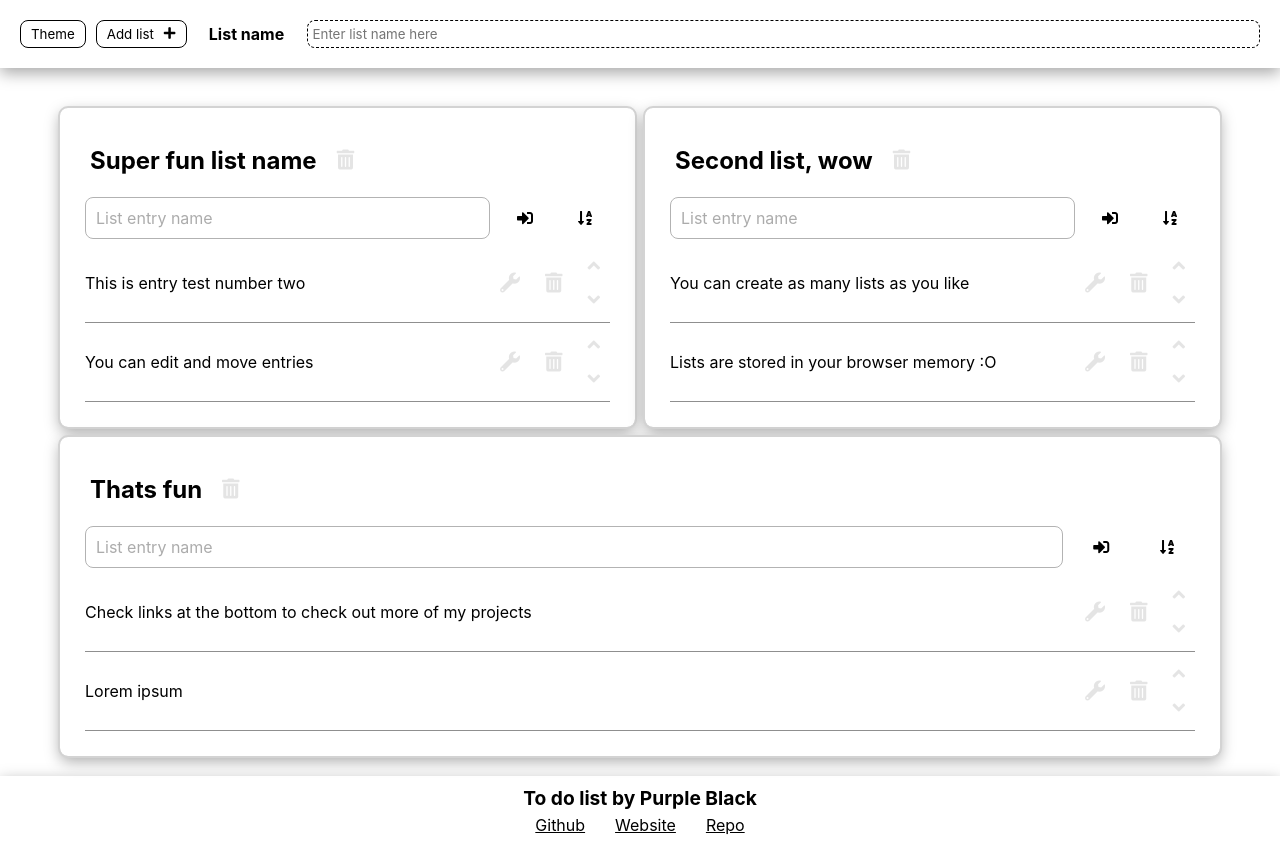
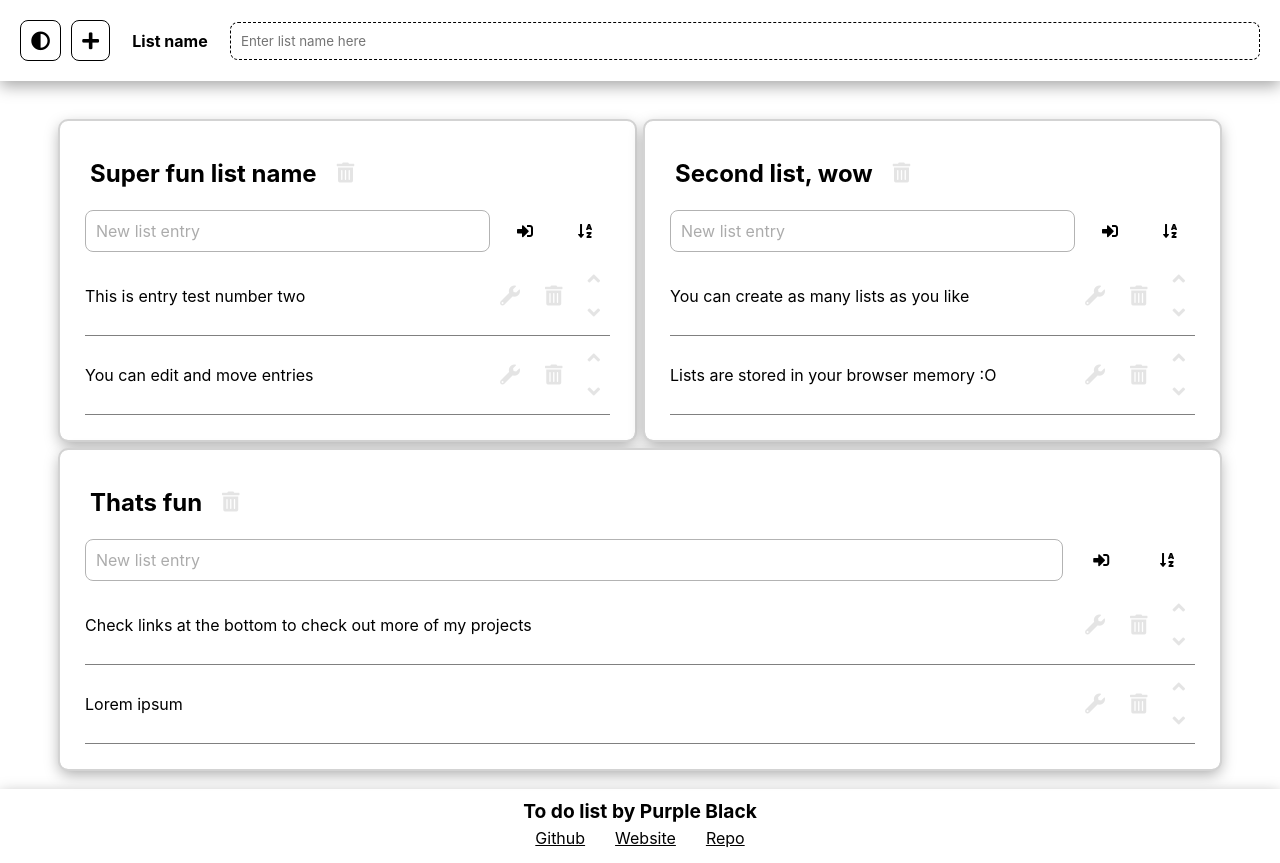
Before and after one commit to goodideagiver/todo-list, a plain HTML site: page index.html in a window 1280 px wide. Drawn offline with Linux system fonts and the light colour scheme.

Commit message:
changed some styles and texts

```diff
--- a/index.html
+++ b/index.html
@@ -75,9 +75,8 @@ Create multiple to do lists and edit them as you like."
 	<body>
 		<main id="app">
 			<nav class="main-app-nav">
-				<button id="switchTheme">Theme</button>
+				<button id="switchTheme"><i class="fas fa-adjust"></i></button>
 				<button id="addList">
-					<p>Add list</p>
 					<i class="fas fa-plus"></i>
 				</button>
 				<div class="input-div">
--- a/src/script/listNode.js
+++ b/src/script/listNode.js
@@ -32,7 +32,7 @@ const createListNodeEntryInput = () => {
 		customClassname: 'sort-list-button',
 		callbackFunc: (e) => sortEntryList(e.target),
 	});
-	const entryInput = createCustomNode('input', { placeholder: 'List entry name' });
+	const entryInput = createCustomNode('input', { placeholder: 'New list entry' });
 	clickElementOnEnterPress(entryInput, addButton);
 	addElementsToContainer(ListNodeEntryInput, [entryInput, addButton, sortList]);
 	return ListNodeEntryInput;
--- a/src/style/app.scss
+++ b/src/style/app.scss
@@ -73,9 +73,10 @@ body {
 		label {
 			text-align: center;
 			font-weight: bold;
+			cursor: pointer;
 		}
 		input {
-			padding: 5px 5px;
+			padding: 10px;
 			flex: 1 1 0;
 			background-color: transparent;
 			border: 1px var(--font-color) dashed;
@@ -89,7 +90,8 @@ body {
 	}
 	button {
 		align-items: center;
-		padding: 5px 10px;
+		padding: 10px;
+		font-size: 1.2rem;
 		display: flex;
 		gap: 10px;
 		background-color: var(--main-bg-color);
@@ -99,7 +101,7 @@ body {
 		text-align: center;
 		cursor: pointer;
 		&:hover {
-			color: blue;
+			color: var(--main-bg-color);
 			background-color: var(--darker-bg-on-hover);
 		}
 		&:active {
@@ -220,10 +222,11 @@ body {
 		display: flex;
 		gap: 5px;
 		input {
+			color: var(--font-color);
 			font-size: 1rem;
 			flex-basis: 100%;
 			padding: 0 10px;
-			outline: rgba(0, 0, 0, 0.5) 1px dashed;
+			outline: var(--outline-and-border) 2px dashed;
 		}
 	}
 	.entry-edit-button {
@@ -236,7 +239,7 @@ body {
 	gap: 10px;
 	justify-content: center;
 	align-items: center;
-	border-bottom: 1px rgba(0, 0, 0, 0.438) solid;
+	border-bottom: 1px var(--outline-and-border) solid;
 	border-radius: 0;
 	padding-bottom: 5px;
 	&:hover {
```
Also changed, not shown: src/style/css/min/app.min.css.
